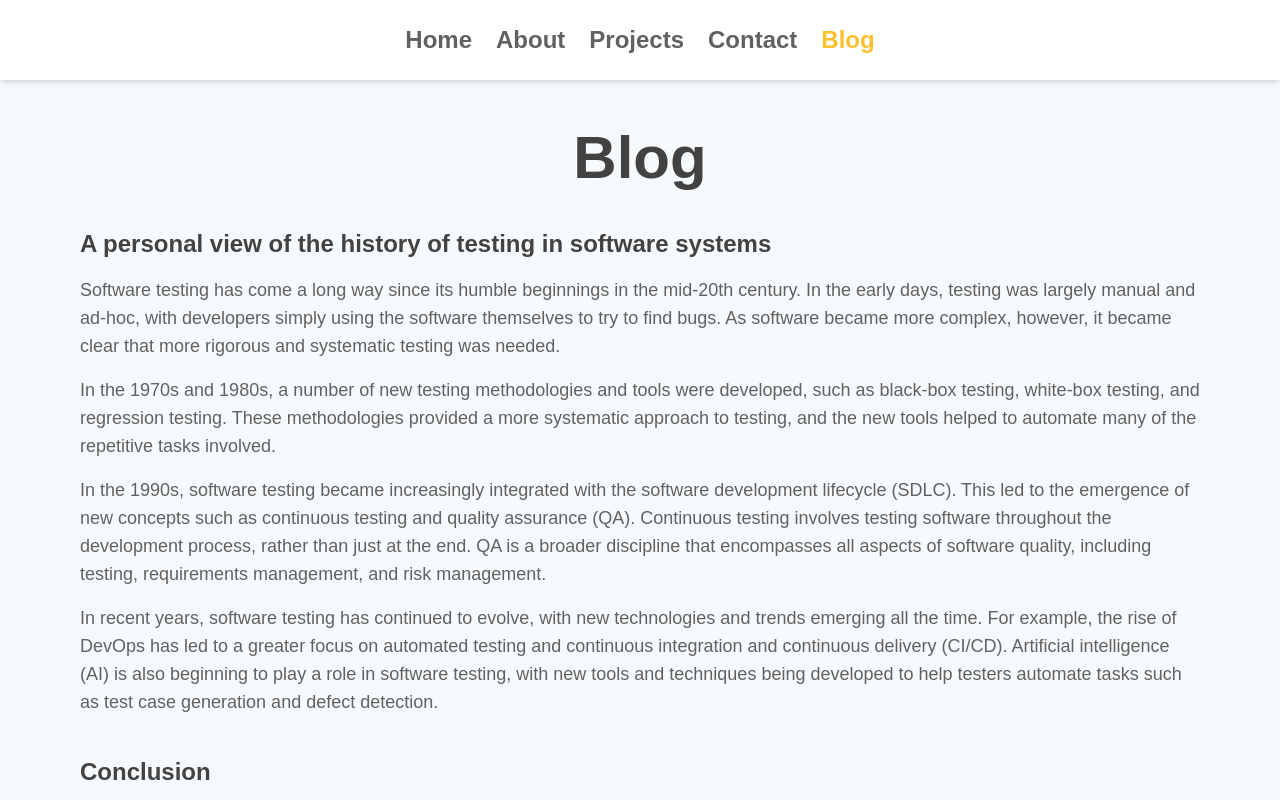
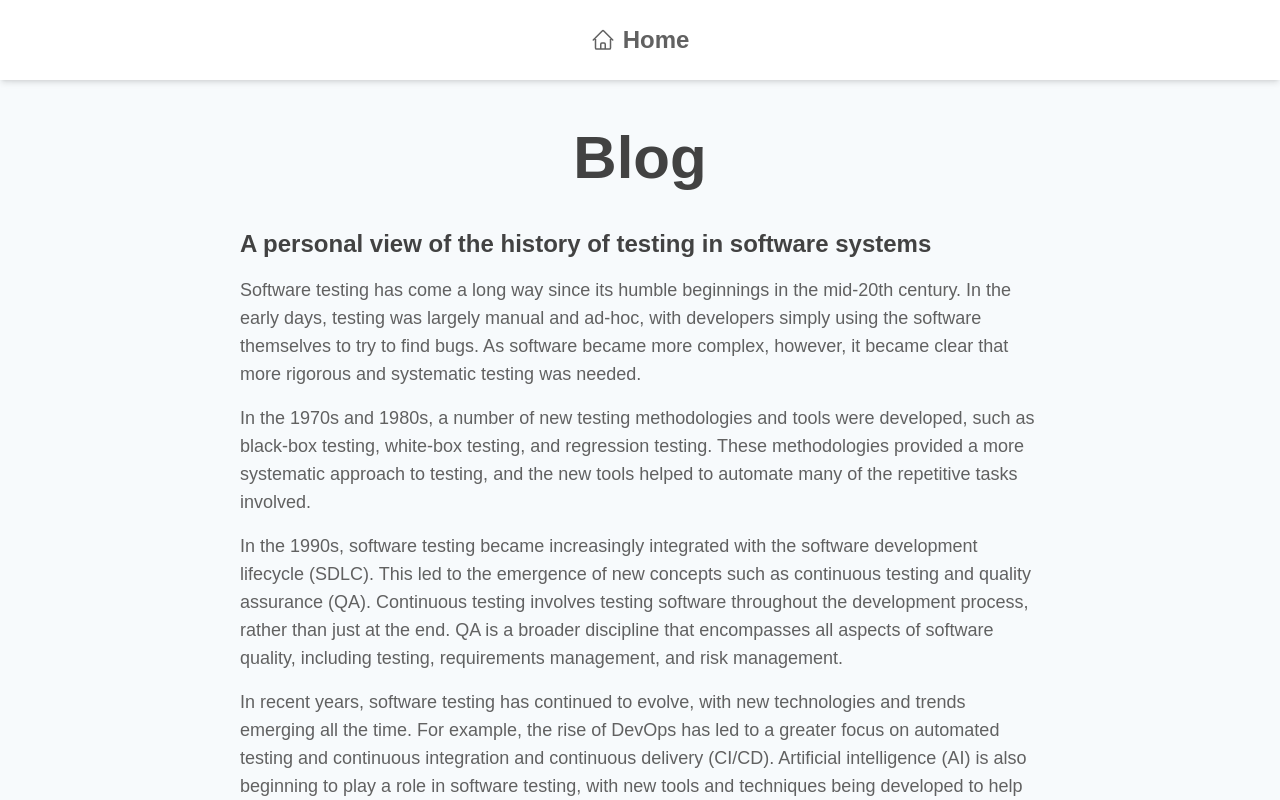
Before and after one commit to diegopartida22/diego-portfolio, a React (Create React App) app: page /blog in a window 1280 px wide. Shown: the top 800 px of the page. Built offline with nearby package versions, Linux system fonts and the light colour scheme.

Commit message:
Add navbar blog

```diff
--- /dev/null
+++ b/src/components/NavBarBlog.js
@@ -0,0 +1,96 @@
+import { useState, useEffect } from "react";
+import { Link as RouterLink } from "react-router-dom";
+import "./NavBar.css";
+
+function NavBarBlog() {
+  const [showNavbar, setShowNavbar] = useState(true);
+  const [showMenuToggle, setShowMenuToggle] = useState(false);
+  const [showMenu, setShowMenu] = useState(false);
+
+  useEffect(() => {
+    const handleScroll = () => {
+      const scrollTop = window.pageYOffset;
+
+      if (scrollTop > 0) {
+        setShowNavbar(false);
+        setShowMenuToggle(true);
+      } else {
+        setShowNavbar(true);
+        setShowMenuToggle(false);
+        setShowMenu(false);
+      }
+    };
+
+    window.addEventListener("scroll", handleScroll);
+
+    return () => {
+      window.removeEventListener("scroll", handleScroll);
+    };
+  }, []);
+
+  return (
+    <div id="navbar">
+      <div
+        className={`font-bold text-s sm:text-2xl flex justify-center p-6 mb-6 shadow-md fixed top-0 w-full bg-white z-10  transition-all duration-500 ${
+          showNavbar ? "opacity-100 animate-slide-up" : "opacity-0"
+        }`}
+      >
+        <ul className="flex flex-row gap-6 group">
+          <li>
+            <RouterLink
+              className="text-gray-700 font-bold hover:text-orange-500 cursor-pointer flex flex-row gap-2 items-center"
+              to="/"
+            >
+              <svg
+                xmlns="http://www.w3.org/2000/svg"
+                fill="none"
+                viewBox="0 0 24 24"
+                stroke-width="1.5"
+                stroke="currentColor"
+                class="w-6 h-6"
+              >
+                <path
+                  stroke-linecap="round"
+                  stroke-linejoin="round"
+                  d="M2.25 12l8.954-8.955c.44-.439 1.152-.439 1.591 0L21.75 12M4.5 9.75v10.125c0 .621.504 1.125 1.125 1.125H9.75v-4.875c0-.621.504-1.125 1.125-1.125h2.25c.621 0 1.125.504 1.125 1.125V21h4.125c.621 0 1.125-.504 1.125-1.125V9.75M8.25 21h8.25"
+                />
+              </svg>
+              Home
+            </RouterLink>
+          </li>
+        </ul>
+      </div>
+      <div
+        className={`font-bold text-lg sm:p-6 mb-6 fixed top-0 right-0 z-20 transition-all duration-200 ${
+          showMenuToggle
+            ? "animate-slide-left opacity-100 "
+            : "animate-slide-right opacity-0"
+        }`}
+      >
+        <RouterLink to="/">
+          <button
+            className="text-gray-300 bg-gray-800 hover:bg-gray-600 rounded-md p-2 sm:p-4 m-4 transition duration-200 ease-in-out"
+            onClick={() => setShowMenu(!showMenu)}
+          >
+            <svg
+              xmlns="http://www.w3.org/2000/svg"
+              fill="none"
+              viewBox="0 0 24 24"
+              stroke-width="1.5"
+              stroke="currentColor"
+              class="w-8 h-8"
+            >
+              <path
+                stroke-linecap="round"
+                stroke-linejoin="round"
+                d="M2.25 12l8.954-8.955c.44-.439 1.152-.439 1.591 0L21.75 12M4.5 9.75v10.125c0 .621.504 1.125 1.125 1.125H9.75v-4.875c0-.621.504-1.125 1.125-1.125h2.25c.621 0 1.125.504 1.125 1.125V21h4.125c.621 0 1.125-.504 1.125-1.125V9.75M8.25 21h8.25"
+              />
+            </svg>
+          </button>
+        </RouterLink>
+      </div>
+    </div>
+  );
+}
+
+export default NavBarBlog;
--- a/src/pages/Blog.js
+++ b/src/pages/Blog.js
@@ -1,10 +1,12 @@
 import React from "react";
-import NavBar from "../components/NavBar";
+import NavBarBlog from "../components/NavBarBlog";
+import Footer from "../components/Footer";
 
 function Blog() {
   return (
     <div className="mt-32 flex justify-center flex-col" id="blog">
-      <NavBar />
+      <NavBarBlog />
+      <div className="w-3/4 mx-auto">
         <h1 className="text-3xl sm:text-6xl font-bold text-gray-800 text-center">
           Blog
         </h1>
@@ -18,26 +20,26 @@ function Blog() {
             Software testing has come a long way since its humble beginnings in
             the mid-20th century. In the early days, testing was largely manual
             and ad-hoc, with developers simply using the software themselves to
-          try to find bugs. As software became more complex, however, it became
-          clear that more rigorous and systematic testing was needed.
+            try to find bugs. As software became more complex, however, it
+            became clear that more rigorous and systematic testing was needed.
           </p>
 
           <p className="mt-4">
             In the 1970s and 1980s, a number of new testing methodologies and
             tools were developed, such as black-box testing, white-box testing,
-          and regression testing. These methodologies provided a more systematic
-          approach to testing, and the new tools helped to automate many of the
-          repetitive tasks involved.
+            and regression testing. These methodologies provided a more
+            systematic approach to testing, and the new tools helped to automate
+            many of the repetitive tasks involved.
           </p>
 
           <p className="mt-4">
-          In the 1990s, software testing became increasingly integrated with the
-          software development lifecycle (SDLC). This led to the emergence of
-          new concepts such as continuous testing and quality assurance (QA).
-          Continuous testing involves testing software throughout the
+            In the 1990s, software testing became increasingly integrated with
+            the software development lifecycle (SDLC). This led to the emergence
+            of new concepts such as continuous testing and quality assurance
+            (QA). Continuous testing involves testing software throughout the
             development process, rather than just at the end. QA is a broader
-          discipline that encompasses all aspects of software quality, including
-          testing, requirements management, and risk management.
+            discipline that encompasses all aspects of software quality,
+            including testing, requirements management, and risk management.
           </p>
 
           <p className="mt-4">
@@ -46,8 +48,9 @@ function Blog() {
             of DevOps has led to a greater focus on automated testing and
             continuous integration and continuous delivery (CI/CD). Artificial
             intelligence (AI) is also beginning to play a role in software
-          testing, with new tools and techniques being developed to help testers
-          automate tasks such as test case generation and defect detection.
+            testing, with new tools and techniques being developed to help
+            testers automate tasks such as test case generation and defect
+            detection.
           </p>
 
           <h3 className="text-2xl font-bold text-gray-800 mt-10">Conclusion</h3>
@@ -61,8 +64,8 @@ function Blog() {
           </p>
 
           <p className="mt-4">
-          I am excited about the future of software testing, and I believe that
-          it will continue to evolve and innovate as software becomes
+            I am excited about the future of software testing, and I believe
+            that it will continue to evolve and innovate as software becomes
             increasingly complex and critical to our everyday lives.
           </p>
         </div>
@@ -103,6 +106,8 @@ function Blog() {
           </ul>
         </div>
       </div>
+      <Footer />
+    </div>
   );
 }
 
```
Lines whose indentation alone changed are shown as unchanged.
